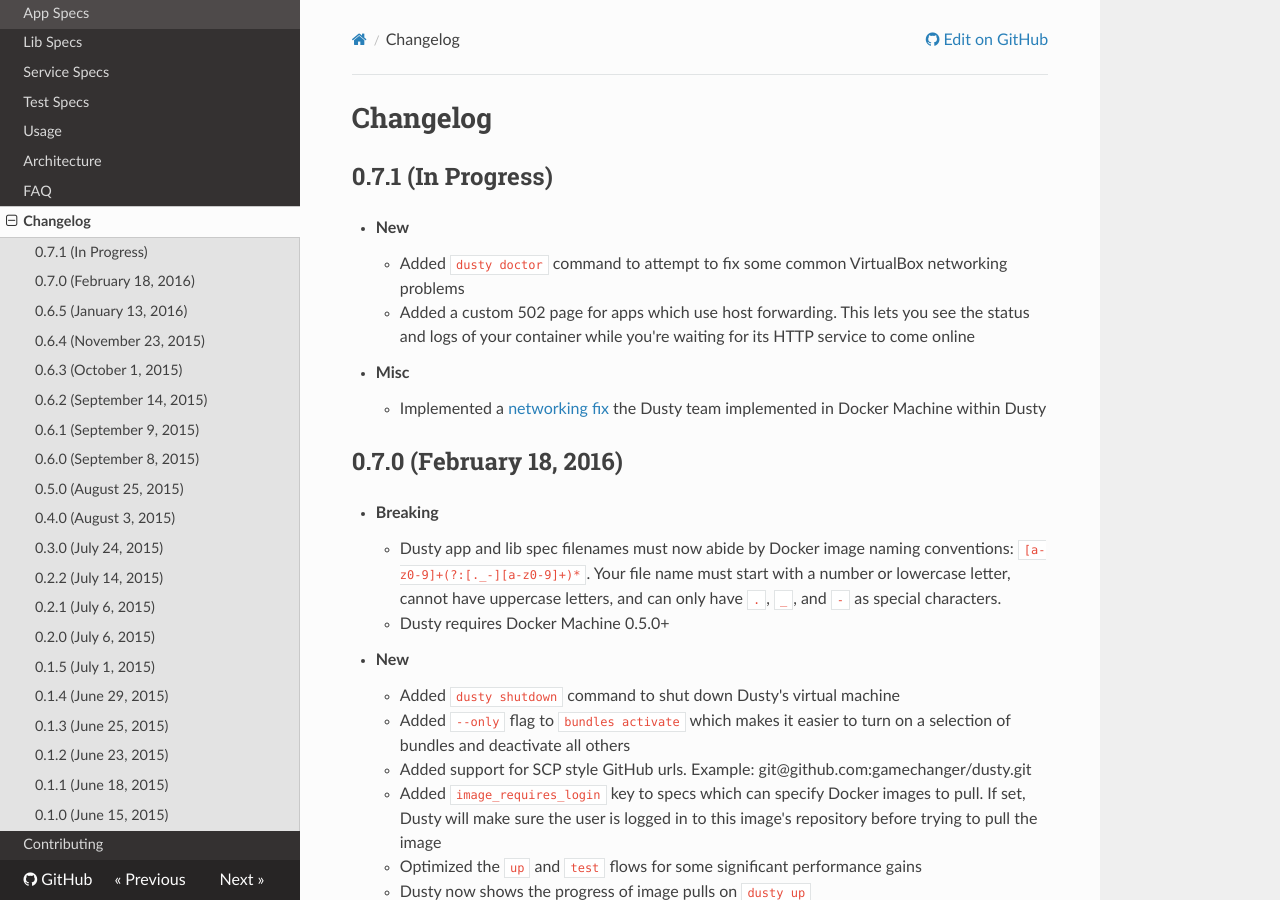
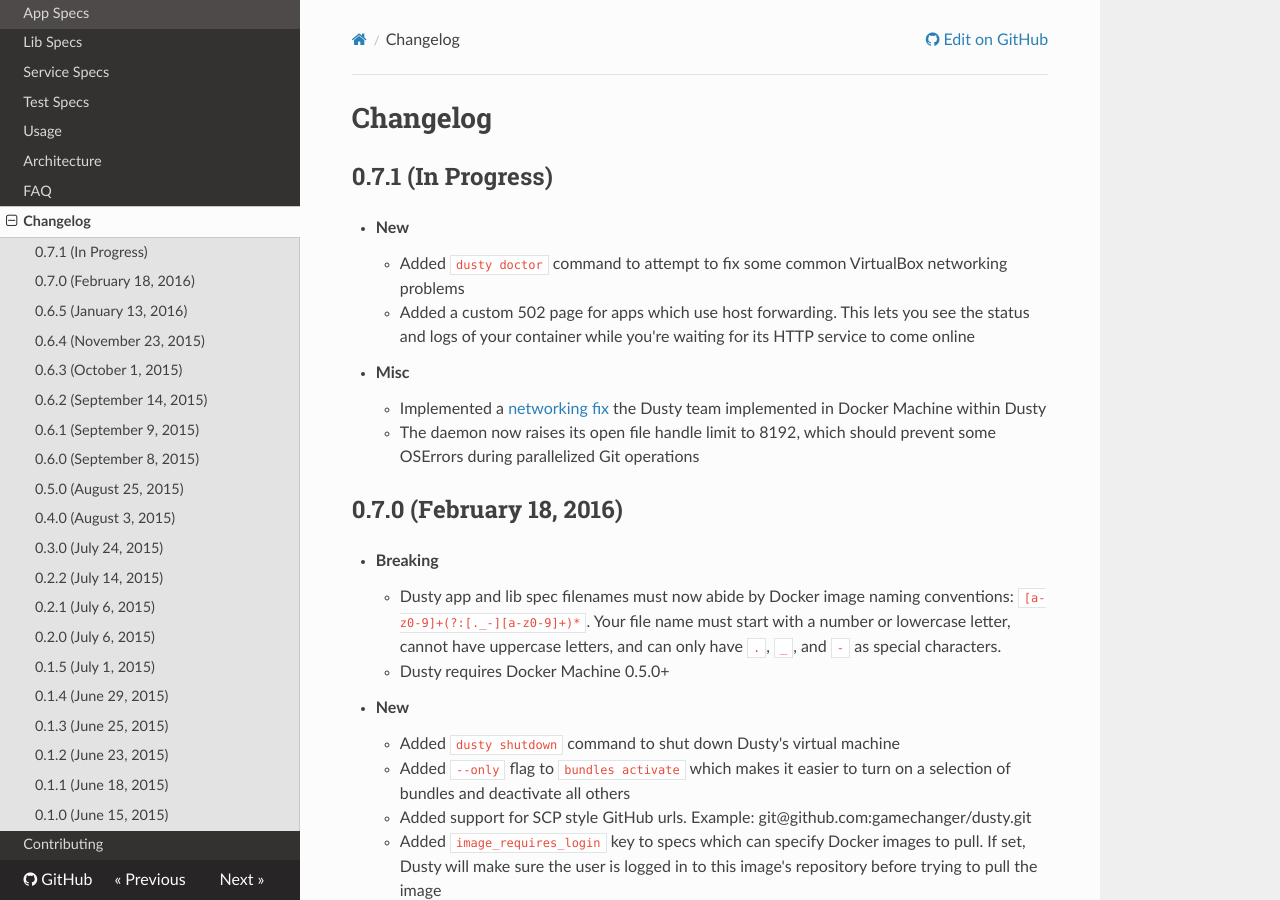
Before and after one commit to gamechanger/dusty, an MkDocs documentation site: the page built from docs/changelog.md, in a window 1280 px wide and 900 px high. Built offline with MkDocs 1.6.1, drawn with Linux system fonts in a browser that asks for light colours; nearby versions of some CDN libraries; old or Windows-style settings are respelled for this version of MkDocs.

Commit message:
Add changelog note for file handles

```diff
--- a/docs/changelog.md
+++ b/docs/changelog.md
@@ -7,6 +7,7 @@
     * Added a custom 502 page for apps which use host forwarding. This lets you see the status and logs of your container while you're waiting for its HTTP service to come online
 * **Misc**
     * Implemented a [networking fix](https://github.com/docker/machine/pull/3112) the Dusty team implemented in Docker Machine within Dusty
+    * The daemon now raises its open file handle limit to 8192, which should prevent some OSErrors during parallelized Git operations
 
 ## 0.7.0 (February 18, 2016)
 
```
